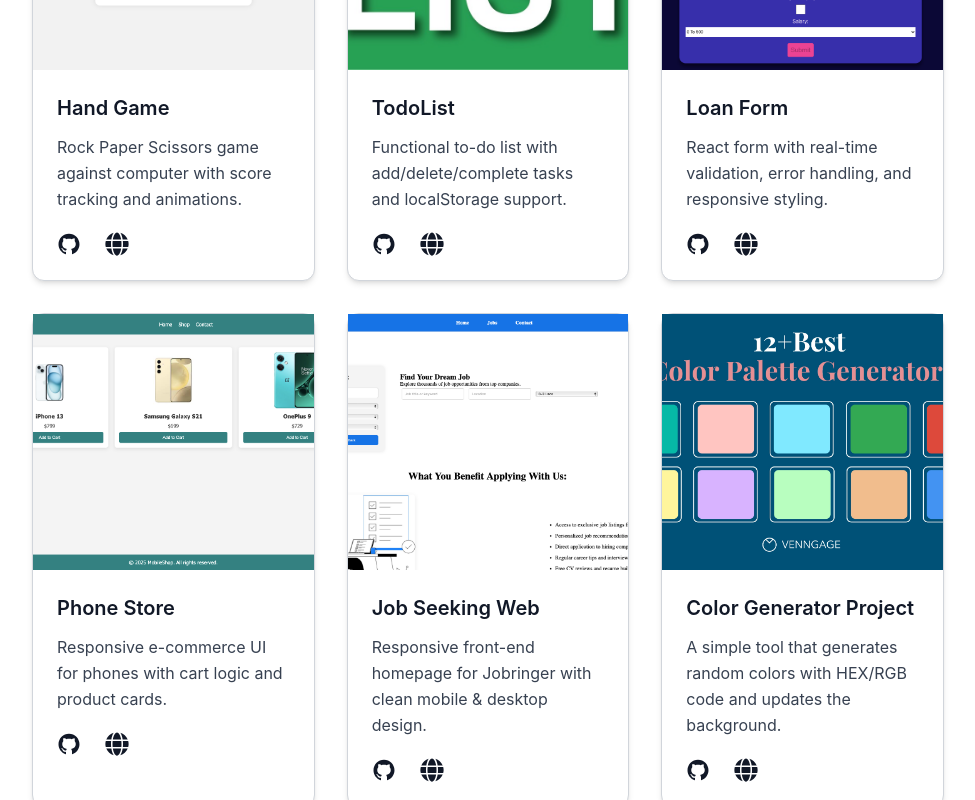
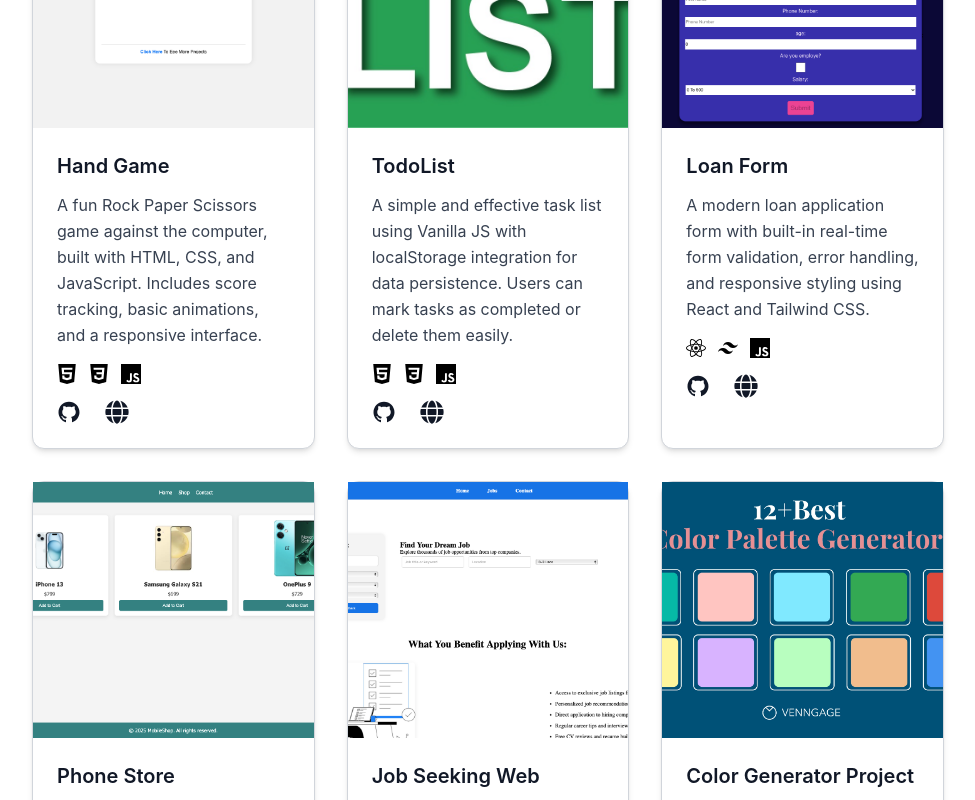
Before and after one commit to mrmustafaegeh/portfolio-web, a React (Vite) app: page / in a window 1280 px wide. Shown: the part 3020-3820 px from the top of the page, without its empty margins (152-1127 px from the left). Built offline with nearby package versions, Linux system fonts and the light colour scheme; a web font is replaced by a local one.

Commit message:
add tech

```diff
--- a/src/Projects.jsx
+++ b/src/Projects.jsx
@@ -1,118 +1,161 @@
 // import Image from "next/image";
 import { AiFillGithub } from "react-icons/ai";
 import { FaGlobe } from "react-icons/fa";
+import {
+  SiReact,
+  SiTailwindcss,
+  SiJavascript,
+  SiHtml5,
+  SiCss3,
+  SiNextdotjs,
+} from "react-icons/si";
 
 export default function Projects() {
   const projectContent = [
     {
       id: 1,
       title: "Pokédex App",
-      description: `A sleek React-based Pokédex that lets users explore Pokémon details including types, stats, moves, and images using data from the PokéAPI. Features include local caching, responsive design, and interactive modals.`,
+      description: `A fully responsive and interactive Pokédex built with React, Tailwind CSS, and PokéAPI (https://pokeapi.co/). Users can explore detailed Pokémon info such as types, stats, images, and moves. Features include localStorage caching, dynamic modals, and seamless UI transitions.`,
       src: "/pokedex.png",
-      alt: "pokemon CardS",
+      alt: "Pokédex App",
+      tech: ["react", "tailwindcss", "javascript"],
       gitHub: "https://github.com/mrmustafaegeh/Pokedex-app.git",
       liveDemo: "https://pokedex-app-self.vercel.app",
     },
     {
       id: 2,
       title: "Weather App",
-      description:
-        "React app using OpenWeatherMap API to show real-time weather info like temperature, humidity, etc.",
+      description: `A weather forecasting application fetching real-time data from the OpenWeatherMap API (https://openweathermap.org/api). Developed using React, it displays temperature, humidity, weather conditions, and more with a minimalist and responsive UI.`,
       src: "/weatheApp.png",
       alt: "Weather App",
+      tech: ["react", "tailwindcss", "javascript"],
       gitHub: "https://github.com/mrmustafaegeh/my-weather-app-API-.git",
       liveDemo: "https://weather-app-theta-two-40.vercel.app",
     },
     {
       id: 3,
       title: "To-Do App",
-      description: `A clean and responsive task manager built with React. Add, delete, and track tasks in real time with intuitive UI and smooth state management. Perfect for staying organized.`,
+      description: `An intuitive task manager with a clean layout allowing users to add, complete, and delete tasks in real time. Built using React with efficient state handling and responsive design for all devices.`,
       src: "/Todo-App.png",
-      alt: "TodoList-App",
+      alt: "To-Do App",
+      tech: ["react", "tailwindcss", "javascript"],
       gitHub: "https://github.com/mrmustafaegeh/Todo-App.git",
       liveDemo: "https://todo-app-two-gilt-65.vercel.app",
     },
     {
       id: 4,
       title: "Hand Game",
-      description:
-        "Rock Paper Scissors game against computer with score tracking and animations.",
+      description: `A fun Rock Paper Scissors game against the computer, built with HTML, CSS, and JavaScript. Includes score tracking, basic animations, and a responsive interface.`,
       src: "/rockPaperSi.png",
-      alt: "Rock Paper Scissors Game",
+      alt: "Hand Game",
+      tech: ["html", "css", "javascript"],
       gitHub: "https://github.com/mrmustafaegeh/hand-game.git",
       liveDemo: "https://mrmustafaegeh.github.io/hand-game/",
     },
     {
       id: 5,
       title: "TodoList",
-      description:
-        "Functional to-do list with add/delete/complete tasks and localStorage support.",
+      description: `A simple and effective task list using Vanilla JS with localStorage integration for data persistence. Users can mark tasks as completed or delete them easily.`,
       src: "/todolist.jpg",
-      alt: "Todo List App",
+      alt: "TodoList",
+      tech: ["html", "css", "javascript"],
       gitHub: "https://github.com/mrmustafaegeh/todoList.git",
       liveDemo: "https://mrmustafaegeh.github.io/todoList/",
     },
     {
       id: 6,
       title: "Loan Form",
-      description:
-        "React form with real-time validation, error handling, and responsive styling.",
+      description: `A modern loan application form with built-in real-time form validation, error handling, and responsive styling using React and Tailwind CSS.`,
       src: "/reactForm.png",
-      alt: "Loan Form App",
+      alt: "Loan Form",
+      tech: ["react", "tailwindcss", "javascript"],
       gitHub: "https://github.com/mrmustafaegeh/my-React-Form-project-.git",
       liveDemo: "https://my-react-form-project.vercel.app",
     },
     {
       id: 7,
       title: "Phone Store",
-      description:
-        "Responsive e-commerce UI for phones with cart logic and product cards.",
+      description: `A dynamic and responsive e-commerce UI for mobile phones. Features product cards, cart logic, and smooth user experience using React and Context API.`,
       src: "/phoneStore.png",
       alt: "Phone Store",
+      tech: ["react", "tailwindcss", "javascript"],
       gitHub: "https://github.com/mrmustafaegeh/mobile-phone-store-project.git",
       liveDemo: "https://mrmustafaegeh.github.io/mobile-phone-store-project/",
     },
     {
       id: 8,
       title: "Job Seeking Web",
-      description:
-        "Responsive front-end homepage for Jobringer with clean mobile & desktop design.",
+      description: `A responsive front-end homepage for a fictional job search platform \"Jobringer\". Designed with HTML, CSS, and JavaScript, optimized for both mobile and desktop views.`,
       src: "/jobWeb.png",
-      alt: "Job Finder Web",
+      alt: "Job Seeking Web",
+      tech: ["html", "css", "javascript"],
       gitHub: "https://github.com/mrmustafaegeh/job-finder-web",
       liveDemo: "https://job-finder-web-zeta.vercel.app/index.html",
     },
     {
       id: 9,
       title: "Color Generator Project",
-      description:
-        "A simple tool that generates random colors with HEX/RGB code and updates the background.",
+      description: `Generates random background colors with HEX and RGB codes. Built using Vanilla JS, this tool updates the page color dynamically and helps with UI inspiration.`,
       src: "/colorG.jpg",
-      alt: "Color Generator App",
+      alt: "Color Generator",
+      tech: ["html", "css", "javascript"],
       gitHub: "https://github.com/mrmustafaegeh/Color-Generator-project.git",
       liveDemo: "https://mrmustafaegeh.github.io/Color-Generator-project/",
     },
     {
       id: 10,
       title: "Coin Flip Game",
-      description:
-        "Interactive coin flip game using HTML, CSS, and JS with animations and tracking.",
+      description: `A visually engaging coin toss game built with JavaScript, featuring animation, random outcomes, and score tracking. A great project for learning DOM manipulation.`,
       src: "/coinFlip.png",
       alt: "Coin Flip Game",
+      tech: ["html", "css", "javascript"],
       gitHub: "https://github.com/mrmustafaegeh/coinflip-game.git",
       liveDemo: "https://mrmustafaegeh.github.io/coinflip-game/",
     },
   ];
 
+  const techIcons = {
+    react: (
+      <SiReact title="React" className="hover:text-sky-500 transition-colors" />
+    ),
+    tailwindcss: (
+      <SiTailwindcss
+        title="Tailwind CSS"
+        className="hover:text-teal-400 transition-colors"
+      />
+    ),
+    javascript: (
+      <SiJavascript
+        title="JavaScript"
+        className="hover:text-yellow-400 transition-colors"
+      />
+    ),
+    html: (
+      <SiHtml5
+        title="HTML5"
+        className="hover:text-orange-600 transition-colors"
+      />
+    ),
+    css: (
+      <SiCss3 title="CSS3" className="hover:text-blue-500 transition-colors" />
+    ),
+    nextjs: (
+      <SiNextdotjs
+        title="Next.js"
+        className="hover:text-black dark:hover:text-white transition-colors"
+      />
+    ),
+  };
+
   return (
     <section className="py-20 bg-white dark:bg-gray-900">
-      <h3 className="text-4xl font-semibold  text-gray-900 dark:text-white mb-16">
+      <h3 className="text-4xl font-semibold text-gray-900 dark:text-white mb-16">
         Projects:
       </h3>
 
       <div className="max-w-7xl mx-auto px-6 grid gap-8 grid-cols-1 sm:grid-cols-2 lg:grid-cols-3">
         {projectContent.map(
-          ({ id, src, alt, title, description, gitHub, liveDemo }) => (
+          ({ id, src, alt, title, description, gitHub, liveDemo, tech }) => (
             <div
               key={id}
               className="bg-white dark:bg-gray-800 border border-gray-300 dark:border-gray-700 rounded-xl shadow-md hover:shadow-xl transition-shadow duration-300 cursor-pointer"
@@ -131,9 +174,14 @@ export default function Projects() {
                 <h4 className="text-xl font-semibold text-gray-900 dark:text-white mb-3">
                   {title}
                 </h4>
-                <p className="text-gray-700 dark:text-gray-300 mb-5 leading-relaxed">
+                <p className="text-gray-700 dark:text-gray-300 mb-4 leading-relaxed">
                   {description}
                 </p>
+                <div className="flex space-x-3 mb-4 text-xl">
+                  {tech?.map((item, idx) => (
+                    <span key={idx}>{techIcons[item]}</span>
+                  ))}
+                </div>
                 <div className="flex items-center space-x-6 text-gray-900 dark:text-white text-2xl">
                   <a
                     href={gitHub}
```
